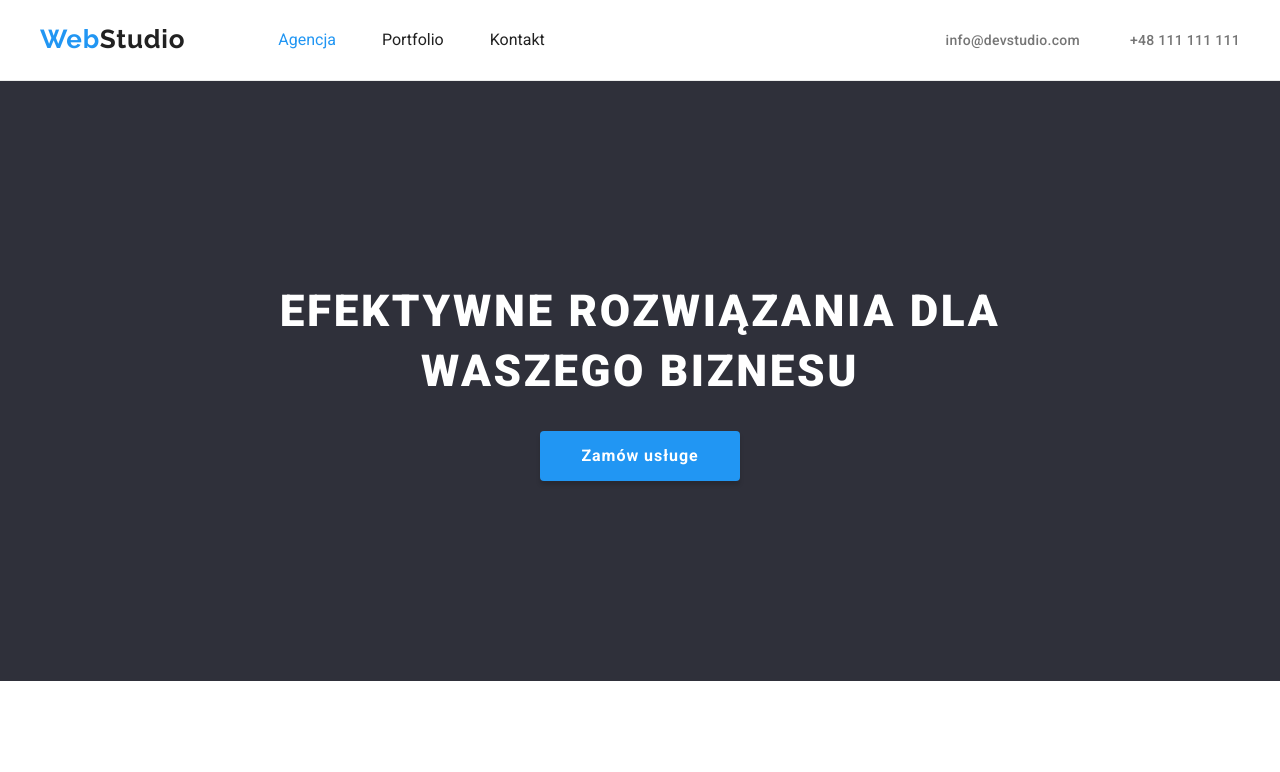
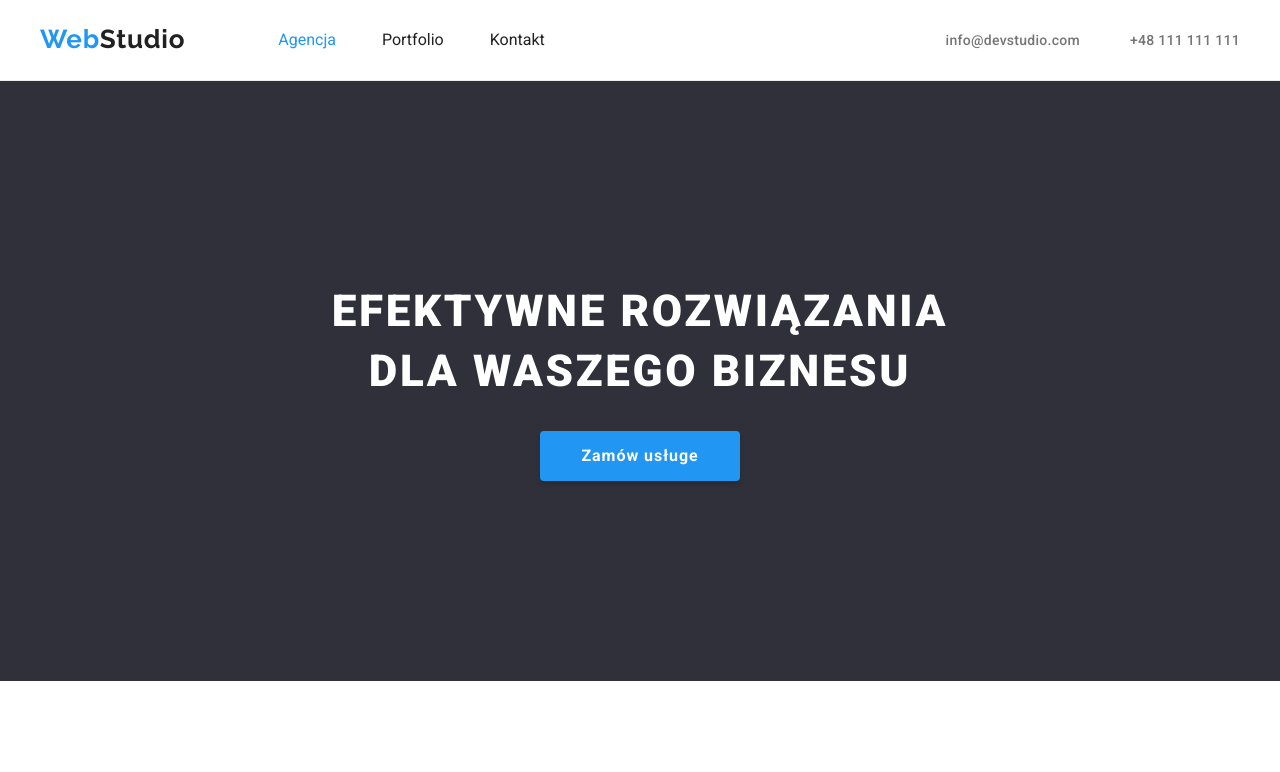
Before and after one commit to MartynLazarewicz/goit-markup-hw-03, a website: page index.html in a window 1280 px wide. Shown: the top 772 px of the page. Drawn offline with nearby package versions, Linux system fonts and the light colour scheme.

Commit message:
Changed hero width

```diff
--- a/css/style.css
+++ b/css/style.css
@@ -204,7 +204,7 @@ h2 {
   font-weight: var(--font-xbold);
   line-height: var(--l-height-60);
   letter-spacing: var(--l-spacing-06);
-  width: 46.5rem;
+  width: 40rem;
   margin-right: auto;
   margin-left: auto;
   padding-bottom: var(--gap-30);
```
